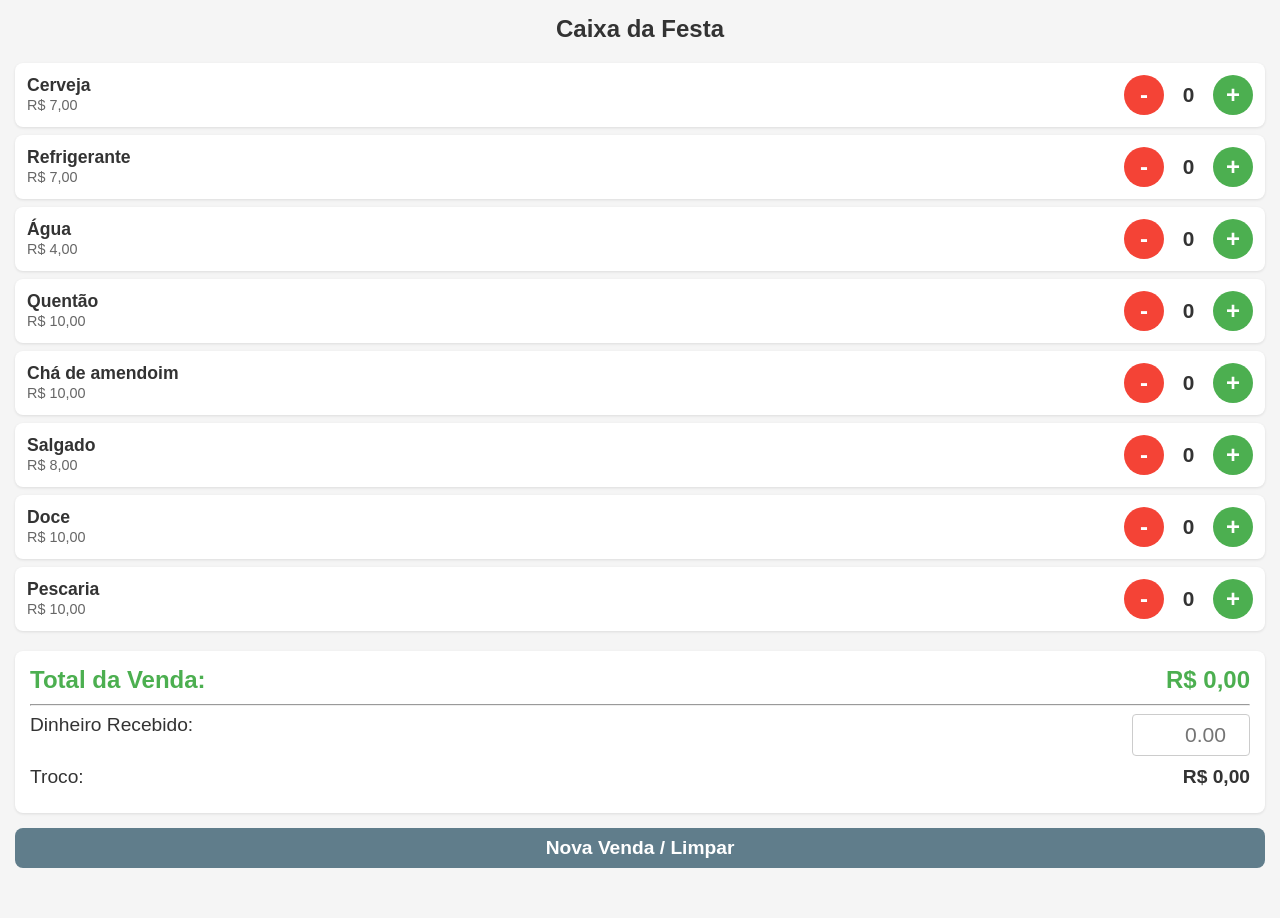
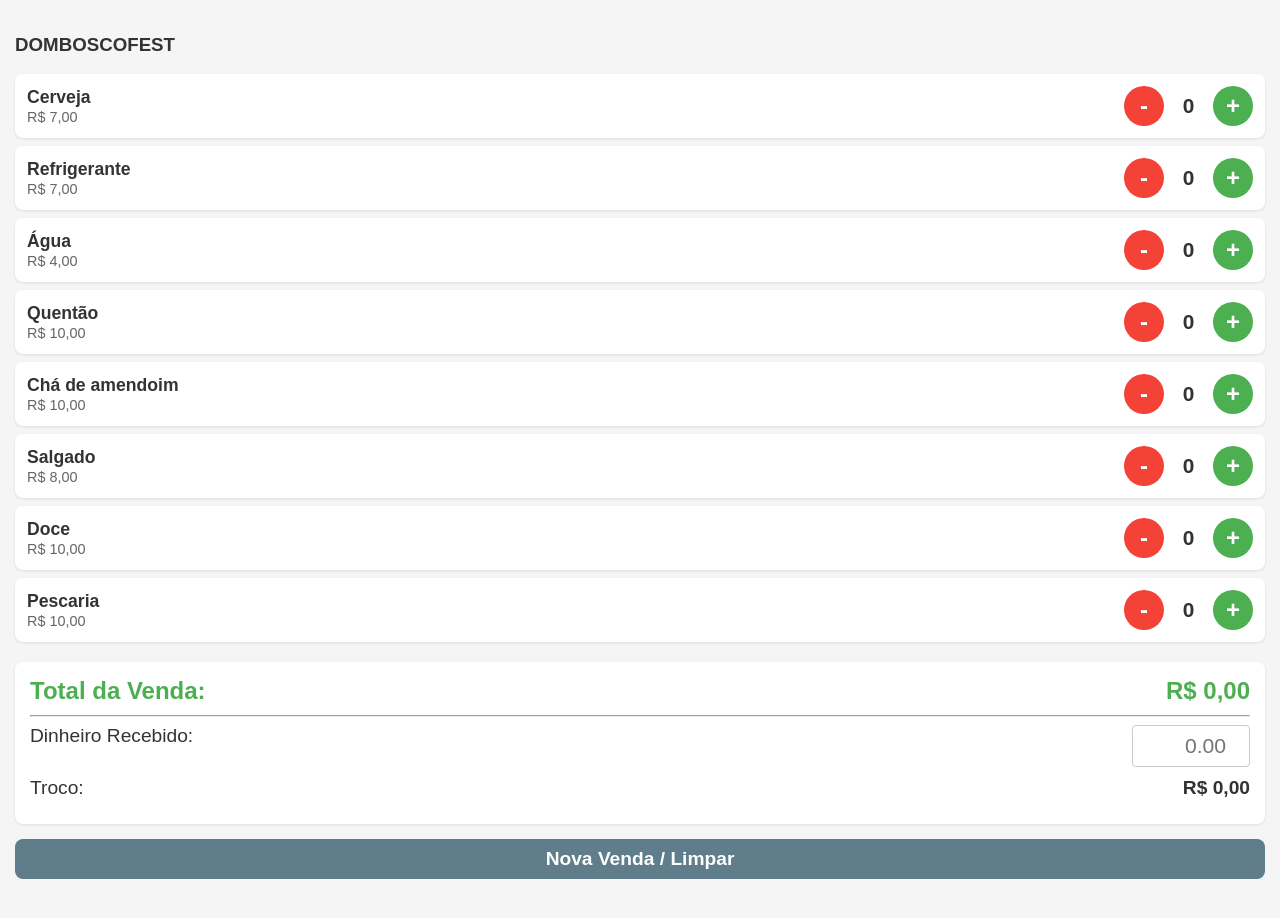
Before and after one commit to danielavanzi/PDV-DB, a plain HTML site: page index.html in a window 1280 px wide. Drawn offline with Linux system fonts and the light colour scheme.

Commit message:
Alteração título

```diff
--- a/index.html
+++ b/index.html
@@ -99,7 +99,7 @@
 </head>
 <body>
 
-    <h2>Caixa da Festa</h2>
+    <h3>DOMBOSCOFEST</h3>
     <div id="lista-produtos"></div>
 
     <div class="resumo">
```
